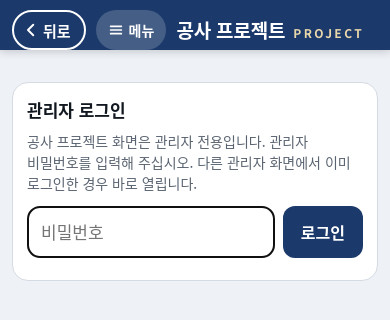
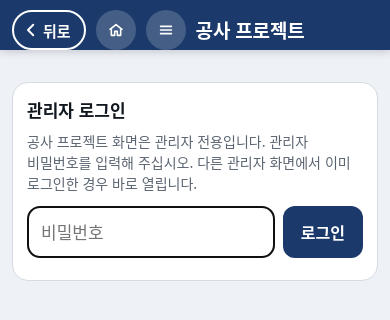
Before and after one commit to ndk0102-collab/nmc-overtime, a plain HTML site: page pj.html in a window 390 px wide. Drawn offline with Linux system fonts and the light colour scheme.

Commit message:
관리자 첫 화면 단추 (2026-11-25 20:31 지시 "모든창구에서 관리자 첫화면으로 돌아가는 버튼 하나 만들어라"): 관리자 화면마다 위쪽 '뒤로 → 관리자 → 메뉴' 순서로 '관리자' 단추(관리자 첫 화면으로 바로). menu.js 한 곳에서 붙임 — 화면에 적힌 '메뉴' 단추 앞에 같은 모양으로 자동, 글로 그리는 머리글(재고 · 직원 급여)은 NMCMenu.btn()이 둘 다. 휴대폰(420px 이하)은 머리글이 두 줄로 넘치지 않게 관리자 = 집 그림, 메뉴 = 줄 세 개(이름은 읽어 주기 · title), 제목 옆 영문(STATEMENT · PROJECT · MIX) 숨김, 오늘 할 일 · 부서 업무 새로고침 = 화살표 그림. PC는 글자까지 / 앱 캐시 v86
Co-Authored-By: Claude Opus 5.5 <noreply@anthropic.com>
Claude-Session: https://claude.ai/code/session_01Psc9vu87FZLeJ7rN13bby4

```diff
--- a/menu.js
+++ b/menu.js
@@ -185,8 +185,22 @@
 
   function esc(t) { return String(t == null ? '' : t).replace(/[&<>"']/g, function (c) { return { '&': '&amp;', '<': '&lt;', '>': '&gt;', '"': '&quot;', "'": '&#39;' }[c]; }); }
   /** 머리글 '메뉴' 단추 (화면이 글로 머리글을 그릴 때) */
+  /** '관리자' 단추 = 관리자 첫 화면으로 바로 (2026-11-25 20:31 지시 "모든창구에서 관리자 첫화면으로 돌아가는 버튼 하나 만들어라") */
+  function hubBtn(cls) {
+    return '<a class="nmc-hub' + (cls ? ' ' + cls : '') + '" href="' + esc(BASE + 'manage.html') + '" data-nmc-home aria-label="관리자 첫 화면" title="관리자 첫 화면">' + HOME_IC + '<span>관리자</span></a>';
+  }
+  /** 머리글 단추 묶음: 관리자(첫 화면으로) + 메뉴(전체 메뉴 창) — 화면이 글로 머리글을 그릴 때 */
   function btn(cls) {
-    return '<a class="nmc-menu' + (cls ? ' ' + cls : '') + '" href="' + esc(BASE + 'manage.html') + '" data-nmc-menu aria-haspopup="dialog" aria-label="전체 메뉴">' + MENU_IC + '<span>메뉴</span></a>';
+    return hubBtn(cls) + '<a class="nmc-menu' + (cls ? ' ' + cls : '') + '" href="' + esc(BASE + 'manage.html') + '" data-nmc-menu aria-haspopup="dialog" aria-label="전체 메뉴" title="전체 메뉴">' + MENU_IC + '<span>메뉴</span></a>';
+  }
+  /** 화면에 그대로 적힌 '메뉴' 단추 앞에 '관리자' 단추를 붙임 (같은 모양 class) — 화면마다 따로 적지 않아도 모든 관리자 화면에 */
+  function mountHub() {
+    Array.prototype.forEach.call(document.querySelectorAll('a[data-nmc-menu]'), function (m) {
+      const prev = m.previousElementSibling;
+      if (prev && prev.hasAttribute('data-nmc-home')) return;
+      const cls = String(m.className || '').split(/\s+/).filter(function (c) { return c && c !== 'nmc-menu'; }).join(' ');
+      m.insertAdjacentHTML('beforebegin', hubBtn(cls));
+    });
   }
 
   function css() {
@@ -194,7 +208,10 @@
     var el = document.createElement('style');
     el.id = 'nmc-menu-css';
     el.textContent =
-      'a.nmc-menu[data-nmc-menu]{display:inline-flex;align-items:center;gap:5px;white-space:nowrap}a.nmc-menu[data-nmc-menu] svg{flex:none}' +
+      'a.nmc-menu[data-nmc-menu],a.nmc-hub[data-nmc-home]{display:inline-flex;align-items:center;gap:5px;white-space:nowrap}a.nmc-menu[data-nmc-menu] svg,a.nmc-hub[data-nmc-home] svg{flex:none}' +
+      '@media (max-width:420px){a.nmc-hub[data-nmc-home]>span,a.nmc-menu[data-nmc-menu]>span{position:absolute;width:1px;height:1px;margin:-1px;overflow:hidden;clip:rect(0 0 0 0);white-space:nowrap}' +   /* 휴대폰: 관리자 = 집 그림 · 메뉴 = 줄 세 개 (머리글 한 줄 — 이름은 읽어 주기 · 손가락 올리면 보임) */
+        'header h1>small:not([id]){display:none}}' +   /* 휴대폰: 제목 옆 영문(STATEMENT · PROJECT · MIX)은 숨김 */
+
       '.nmm{position:fixed;inset:0;z-index:2147483000;display:flex;justify-content:center;align-items:flex-start;color:#0F172A;font-family:"Noto Sans KR","Malgun Gothic","Apple SD Gothic Neo",sans-serif;font-size:16px;line-height:1.5;word-break:keep-all;text-align:left;-webkit-text-size-adjust:100%}' +
       '.nmm[hidden],.nmm [hidden]{display:none!important}.nmm *{box-sizing:border-box}' +
       '.nmm .nmm-bg{position:absolute;inset:0;background:rgba(15,23,42,.5)}' +
@@ -229,7 +246,7 @@
         '.nmm .nmm-h{padding:12px 16px}.nmm .nmm-qk{padding:12px 16px 0}.nmm .nmm-b{grid-template-columns:repeat(2,minmax(0,1fr));gap:12px;padding:12px 16px 18px}' +
         '.nmm .nmm-i{min-height:48px}}' +
       '@media (min-width:1060px){.nmm .nmm-b{grid-template-columns:repeat(3,minmax(0,1fr))}}' +
-      '@media print{.nmm,a.nmc-menu[data-nmc-menu]{display:none!important}}';
+      '@media print{.nmm,a.nmc-menu[data-nmc-menu],a.nmc-hub[data-nmc-home]{display:none!important}}';
     (document.head || document.documentElement).appendChild(el);
   }
 
@@ -323,10 +340,11 @@
     if (isOpen()) close(); else open();
   }, true);
   window.addEventListener('pagehide', close);   // 다른 화면으로 갔다가 '뒤로'로 오면 닫힌 채로
+  if (document.readyState === 'loading') document.addEventListener('DOMContentLoaded', mountHub); else mountHub();
   css();
 
   window.NMCMenu = {
-    groups: groups, href: href, icon: icon, btn: btn, here: here, filter: filter, setDepts: setDepts, deptItem: deptItem,
+    groups: groups, href: href, icon: icon, btn: btn, hubBtn: hubBtn, mountHub: mountHub, here: here, filter: filter, setDepts: setDepts, deptItem: deptItem,
     open: open, close: close, isOpen: isOpen, menuIcon: MENU_IC, findIcon: FIND_IC
   };
 })();
--- a/pj.html
+++ b/pj.html
@@ -318,7 +318,7 @@ select.inp{padding-right:30px}
 <body>
 <header class="bar">
   <div class="bin" data-nmc-slot data-nmc-hub="manage.html" data-nmc-hub-name="관리자">
-    <a class="home nmc-menu" href="manage.html" data-nmc-menu aria-haspopup="dialog" aria-label="전체 메뉴"><svg aria-hidden="true" width="16" height="16" viewBox="0 0 24 24" fill="none" stroke="currentColor" stroke-width="2.6" stroke-linecap="round"><path d="M4 6.5h16M4 12h16M4 17.5h16"/></svg>메뉴</a>
+    <a class="home nmc-menu" href="manage.html" data-nmc-menu aria-haspopup="dialog" aria-label="전체 메뉴" title="전체 메뉴"><svg aria-hidden="true" width="16" height="16" viewBox="0 0 24 24" fill="none" stroke="currentColor" stroke-width="2.6" stroke-linecap="round"><path d="M4 6.5h16M4 12h16M4 17.5h16"/></svg><span>메뉴</span></a>
     <h1>공사 프로젝트<small>PROJECT</small></h1>
   </div>
   <nav class="vtabs" id="vtabs" role="tablist" aria-label="화면 선택"></nav>
--- a/sw.js
+++ b/sw.js
@@ -1,6 +1,6 @@
 /* NMC 통합 관리 (홈 · 관리자 · 잔업 · 직원 급여 · 재고 · 거래명세서 · 공사 프로젝트 · 배합 시뮬레이션 · 손익계산서 · 공문함 · 오늘 할 일 · 부서 업무) — 앱 화면 파일만 저장해 둡니다. 기록 데이터는 항상 구글 시트에서 새로 받습니다.
    아침 알림(2026-11-21): 알림 신호(내용 없음)를 받으면 이 기기의 열쇠로 서버에서 오늘 할 일을 받아 알림을 띄웁니다. */
-const CACHE = 'nmc-ot-v85';
+const CACHE = 'nmc-ot-v86';
 const PUSH = 'nmc-push';   // 이 기기의 알림 열쇠 (화면 파일 저장소와 따로 — 새 판이 와도 지우지 않음)
 const SHELL = ['./', './index.html', './overtime.html', './stock.html', './ledger.html', './statement.html', './manage.html', './pj.html', './mix.html', './today.html', './docs.html', './work.html', './push.js', './nav.js', './menu.js', './manifest.webmanifest', './icons/icon-192.png', './icons/icon-512.png', './icons/favicon-32.png', './icons/nmc-logo.png', './icons/nmc-logo-print.png'];
 
```
Also changed, not shown: docs.html (+1 -1 lines), ledger.html (+1 -1 lines), mix.html (+1 -1 lines), pnl.html (+1 -1 lines), statement.html (+1 -1 lines), today.html (+6 -3 lines), work.html (+6 -3 lines).
